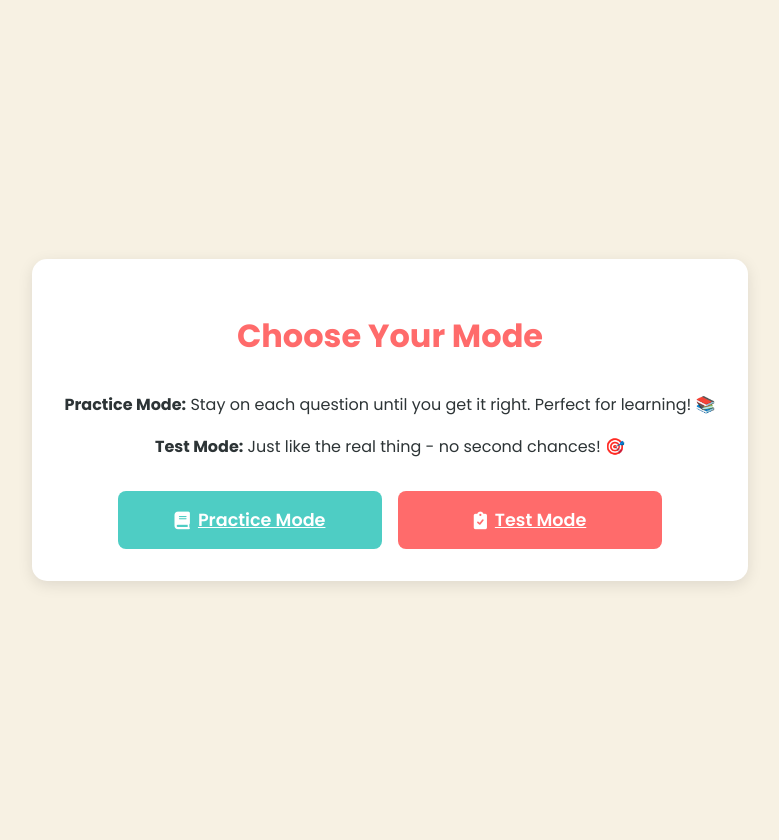
After one commit to spotcircuit/dmv_test, a Flask app: page /select_mode in a window 1280 px wide. The commit adds this page. Shown: the whole page, without its empty margins (250-1029 px from the left). Run offline with Flask 3, Linux system fonts and the light colour scheme.

Commit message:
Add stylish mode selection page and enhance test interface with mode indicators

```diff
--- a/app.py
+++ b/app.py
@@ -30,6 +30,10 @@ QUESTION_DISTRIBUTION = {
     'Penalties and Insurance': 4,
     'Alcohol and Drugs': 3
 }
+
+# Mode constants
+PRACTICE_MODE = 'practice'
+TEST_MODE = 'test'
 
 # Load questions from JSON file
 def load_questions():
@@ -130,6 +134,10 @@ def get_wrong_answer_roast(wrong_count):
 # Defining the Index Route
 @app.route('/')
 def index():
+    # If mode not set, redirect to mode selection
+    if 'mode' not in session:
+        return redirect(url_for('select_mode'))
+
     global sections
 
     # If sections failed to load, try again
@@ -171,9 +179,42 @@ def index():
     return render_template('test.html',
                          question=question['question'],
                          choices=question['choices'],
-                         image_path=question.get('image', ''))
+                         image_path=question.get('image', ''),
+                         mode=session['mode'])
 
-# Defining the Submit Answer Route
+@app.route('/select_mode')
+def select_mode():
+    return render_template('select_mode.html')
+
+@app.route('/set_mode/<mode>')
+def set_mode(mode):
+    if mode not in [PRACTICE_MODE, TEST_MODE]:
+        return redirect(url_for('select_mode'))
+
+    # Clear any existing session data
+    session.clear()
+    session['mode'] = mode
+
+    # Load new questions
+    global sections
+    sections = load_questions()
+
+    return redirect(url_for('index'))
+
+@app.route('/reload_questions')
+def reload_questions():
+    # Preserve the current mode
+    current_mode = session.get('mode', PRACTICE_MODE)
+
+    # Clear session and reload questions
+    session.clear()
+    session['mode'] = current_mode
+
+    global sections
+    sections = load_questions()
+
+    return redirect(url_for('index'))
+
 @app.route('/submit_answer', methods=['POST'])
 def submit_answer():
     data = request.get_json()
@@ -192,12 +233,22 @@ def submit_answer():
 
     if is_correct:
         session['score'] += 1
-        # Only advance to next question if answer is correct
+
+    if session['mode'] == PRACTICE_MODE:
+        # In practice mode, only advance if correct
+        if is_correct:
+            session['current_question'] += 1
+            if session['current_question'] >= len(sections[current_section]['question_ids']):
+                session['current_section'] += 1
+                session['current_question'] = 0
+    else:
+        # In test mode, always advance
         session['current_question'] += 1
         if session['current_question'] >= len(sections[current_section]['question_ids']):
             session['current_section'] += 1
             session['current_question'] = 0
-    else:
+
+    if not is_correct:
         session['wrong_count'] += 1
 
     session.modified = True
@@ -207,7 +258,8 @@ def submit_answer():
     return jsonify({
         'correct': is_correct,
         'explanation': question.get('explanation', 'No explanation available'),
-        'quiz_complete': quiz_complete
+        'quiz_complete': quiz_complete,
+        'mode': session['mode']
     })
 
 # Defining the Results Route
--- /dev/null
+++ b/templates/select_mode.html
@@ -0,0 +1,112 @@
+<!DOCTYPE html>
+<html>
+<head>
+    <title>DMV Practice Test - Select Mode</title>
+    <link href="https://fonts.googleapis.com/css2?family=Poppins:wght@400;600;700&display=swap" rel="stylesheet">
+    <link rel="stylesheet" href="https://cdnjs.cloudflare.com/ajax/libs/font-awesome/6.0.0/css/all.min.css">
+    <style>
+        :root {
+            --primary: #ff6b6b;
+            --secondary: #4ecdc4;
+            --accent: #45b7d1;
+            --background: #f7f1e3;
+            --text: #2d3436;
+        }
+
+        body {
+            font-family: 'Poppins', Arial, sans-serif;
+            margin: 0;
+            padding: 20px;
+            background-color: var(--background);
+            color: var(--text);
+            min-height: 100vh;
+            display: flex;
+            flex-direction: column;
+            align-items: center;
+            justify-content: center;
+        }
+
+        .mode-container {
+            max-width: 800px;
+            background: white;
+            padding: 2rem;
+            border-radius: 15px;
+            box-shadow: 0 4px 15px rgba(0, 0, 0, 0.1);
+            text-align: center;
+        }
+
+        h1 {
+            color: var(--primary);
+            margin-bottom: 2rem;
+            font-size: 2rem;
+        }
+
+        .mode-description {
+            margin-bottom: 2rem;
+            line-height: 1.6;
+        }
+
+        .mode-buttons {
+            display: flex;
+            gap: 1rem;
+            justify-content: center;
+            flex-wrap: wrap;
+        }
+
+        .mode-button {
+            padding: 1rem 2rem;
+            border: none;
+            border-radius: 8px;
+            font-size: 1.1rem;
+            font-weight: 600;
+            cursor: pointer;
+            transition: all 0.3s ease;
+            min-width: 200px;
+            display: flex;
+            align-items: center;
+            justify-content: center;
+            gap: 0.5rem;
+        }
+
+        .practice-mode {
+            background: var(--secondary);
+            color: white;
+        }
+
+        .test-mode {
+            background: var(--primary);
+            color: white;
+        }
+
+        .mode-button:hover {
+            transform: translateY(-2px);
+            box-shadow: 0 4px 10px rgba(0, 0, 0, 0.2);
+        }
+
+        .emoji {
+            font-size: 1.2em;
+        }
+    </style>
+</head>
+<body>
+    <div class="mode-container">
+        <h1>Choose Your Mode</h1>
+
+        <div class="mode-description">
+            <p><strong>Practice Mode:</strong> Stay on each question until you get it right. Perfect for learning! 📚</p>
+            <p><strong>Test Mode:</strong> Just like the real thing - no second chances! 🎯</p>
+        </div>
+
+        <div class="mode-buttons">
+            <a href="{{ url_for('set_mode', mode='practice') }}" class="mode-button practice-mode">
+                <i class="fas fa-book"></i>
+                Practice Mode
+            </a>
+            <a href="{{ url_for('set_mode', mode='test') }}" class="mode-button test-mode">
+                <i class="fas fa-clipboard-check"></i>
+                Test Mode
+            </a>
+        </div>
+    </div>
+</body>
+</html>
```
Also changed, not shown: templates/test.html (+72 -0 lines), 1 other file.
